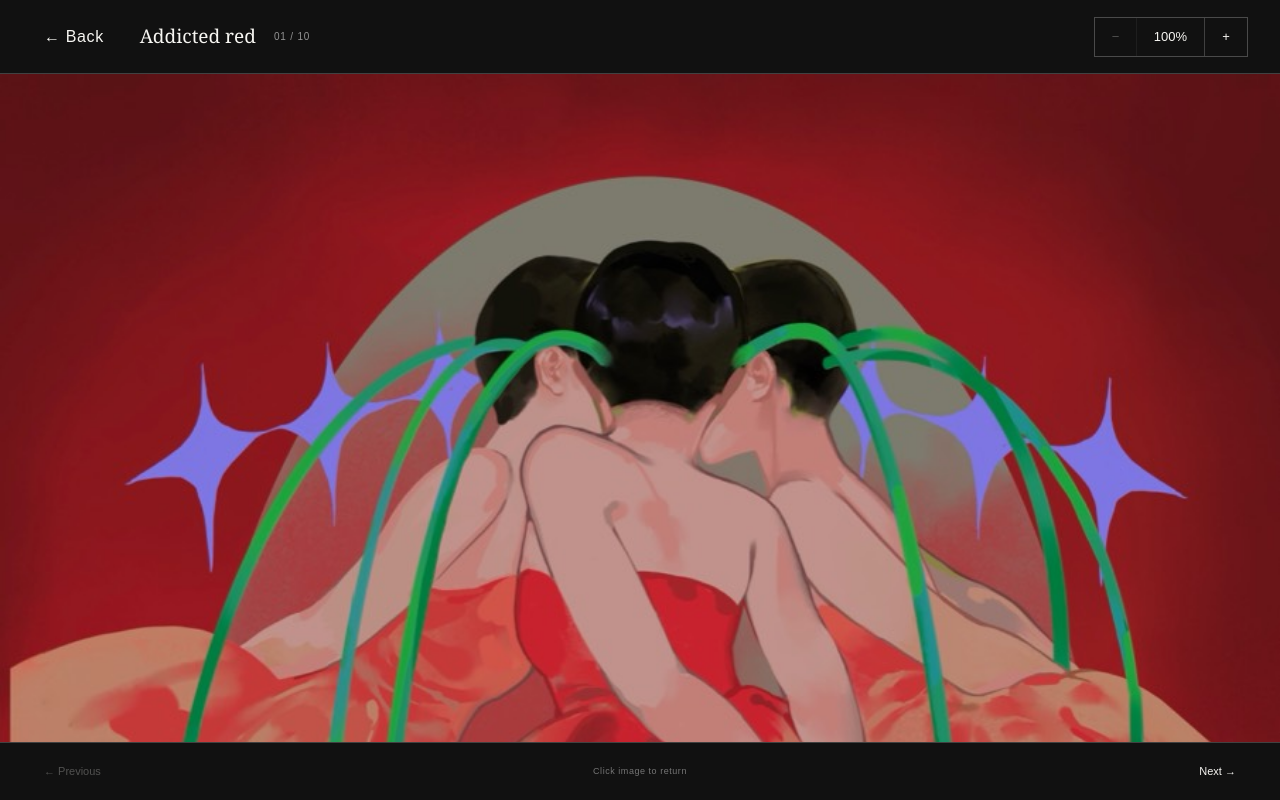
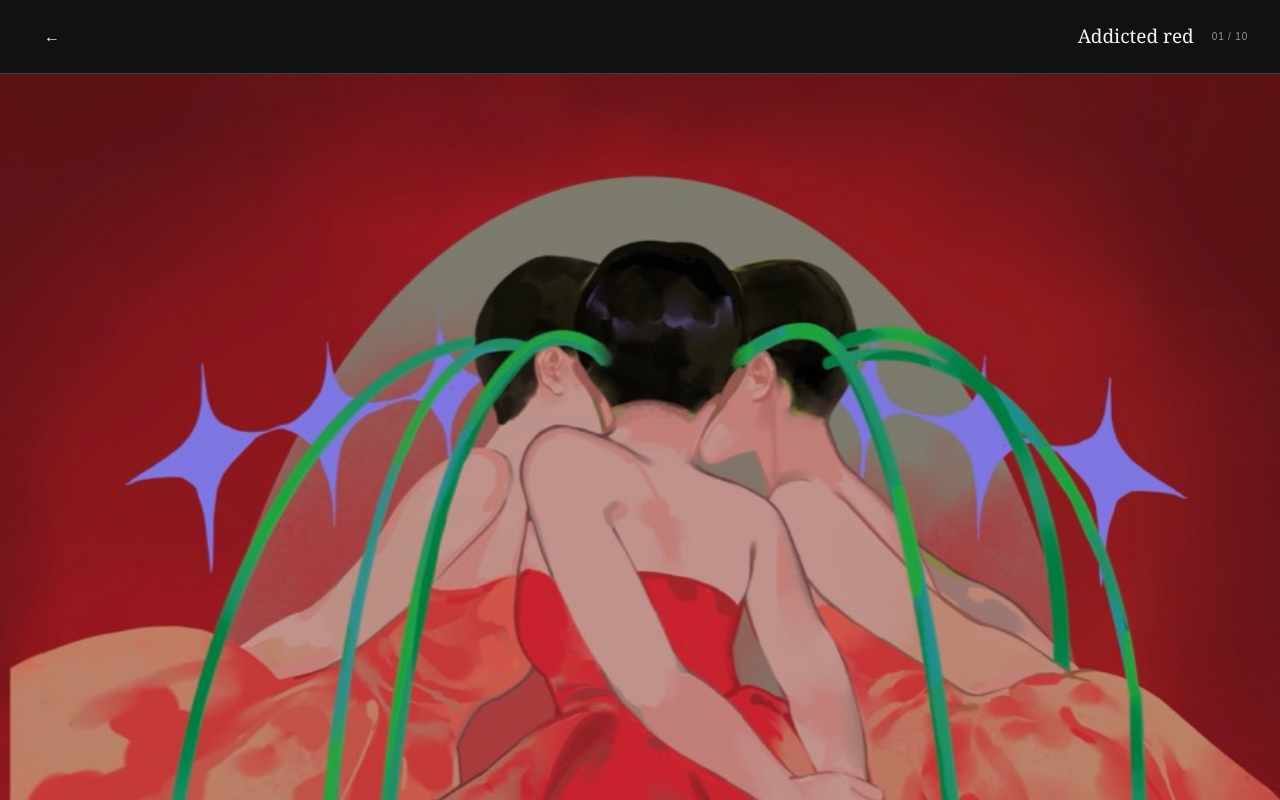
Before and after one commit to YoaUukiart/YoaUukiart.github.io, a Next.js app: page / in a window 1280 px wide. Both pictures are taken after a click on the button 640 px from the left and 1929 px from the top of the page. Shown: the part 1529-2329 px from the top of the page. Built offline with nearby package versions, Linux system fonts and the light colour scheme.

Commit message:
Add touch gestures to artwork viewer (#12)
Co-authored-by: YouUuki-playground <308586883+YouUuki-playground@users.noreply.github.com>

```diff
--- a/app/globals.css
+++ b/app/globals.css
@@ -427,7 +427,7 @@ a {
   inset: 0;
   z-index: 100;
   display: grid;
-  grid-template-rows: auto minmax(0, 1fr) auto;
+  grid-template-rows: auto minmax(0, 1fr);
   color: #f7f6f2;
   background: #111;
 }
@@ -440,7 +440,7 @@ a {
 .artwork-lightbox__header {
   min-height: 74px;
   display: grid;
-  grid-template-columns: auto 1fr auto;
+  grid-template-columns: auto 1fr;
   align-items: center;
   gap: 24px;
   padding: 12px clamp(16px, 2.5vw, 38px);
@@ -449,6 +449,7 @@ a {
 
 .artwork-lightbox__identity {
   display: flex;
+  justify-self: end;
   align-items: center;
   gap: 18px;
 }
@@ -466,56 +467,28 @@ a {
   letter-spacing: 0.08em;
 }
 
-.artwork-lightbox__zoom {
-  display: grid;
-  grid-template-columns: 42px 68px 42px;
-  border: 1px solid rgba(255, 255, 255, 0.24);
-}
-
-.artwork-lightbox__zoom button,
-.artwork-lightbox__back,
-.artwork-lightbox__footer button {
+.artwork-lightbox__back {
   border: 0;
   background: transparent;
   cursor: pointer;
 }
 
-.artwork-lightbox__zoom button {
-  min-height: 38px;
-  border-right: 1px solid rgba(255, 255, 255, 0.2);
-  font-size: 13px;
-}
-
-.artwork-lightbox__zoom button:last-child {
-  border-right: 0;
-}
-
-.artwork-lightbox__zoom button:hover,
-.artwork-lightbox__zoom button:focus-visible,
 .artwork-lightbox__back:hover,
-.artwork-lightbox__back:focus-visible,
-.artwork-lightbox__footer button:hover,
-.artwork-lightbox__footer button:focus-visible {
+.artwork-lightbox__back:focus-visible {
   color: #111;
   background: #f7f6f2;
   outline: none;
 }
 
-.artwork-lightbox button:disabled {
-  opacity: 0.28;
-  cursor: default;
-}
-
-.artwork-lightbox button:disabled:hover {
-  color: inherit;
-  background: transparent;
-}
-
 .artwork-lightbox__back {
   justify-self: start;
-  padding: 10px 12px;
-  font-size: 11px;
-  letter-spacing: 0.04em;
+  width: 40px;
+  height: 40px;
+  display: grid;
+  place-items: center;
+  padding: 0;
+  font-size: 20px;
+  line-height: 1;
 }
 
 .artwork-lightbox__scroll {
@@ -523,6 +496,8 @@ a {
   overflow: auto;
   overscroll-behavior: contain;
   cursor: default;
+  touch-action: none;
+  -webkit-overflow-scrolling: touch;
 }
 
 .artwork-lightbox__stage {
@@ -530,9 +505,7 @@ a {
   min-height: 100%;
   display: grid;
   place-items: center;
-  transition:
-    width 180ms ease,
-    height 180ms ease;
+  will-change: width, height;
 }
 
 .artwork-lightbox__stage img {
@@ -542,32 +515,6 @@ a {
   object-fit: contain;
   user-select: none;
   cursor: zoom-out;
-}
-
-.artwork-lightbox__footer {
-  min-height: 58px;
-  display: grid;
-  grid-template-columns: 1fr auto 1fr;
-  align-items: center;
-  gap: 24px;
-  padding: 8px clamp(16px, 2.5vw, 38px);
-  border-top: 1px solid rgba(255, 255, 255, 0.2);
-}
-
-.artwork-lightbox__footer button {
-  width: fit-content;
-  padding: 10px 12px;
-  font-size: 11px;
-}
-
-.artwork-lightbox__footer button:last-child {
-  justify-self: end;
-}
-
-.artwork-lightbox__footer span {
-  color: rgba(255, 255, 255, 0.42);
-  font-size: 9px;
-  letter-spacing: 0.06em;
 }
 
 .project-info {
@@ -606,12 +553,17 @@ a {
 }
 
 .project-info__panel > header button {
-  padding: 10px 12px;
+  width: 40px;
+  height: 40px;
+  display: grid;
+  place-items: center;
+  padding: 0;
   border: 1px solid var(--line);
   color: inherit;
   background: transparent;
   font: inherit;
-  font-size: 11px;
+  font-size: 20px;
+  line-height: 1;
   cursor: pointer;
 }
 
@@ -1132,7 +1084,7 @@ a {
   }
 
   .artwork-lightbox__header {
-    min-height: 112px;
+    min-height: 72px;
     grid-template-columns: auto 1fr;
     gap: 8px 18px;
     padding-top: 10px;
@@ -1146,20 +1098,6 @@ a {
 
   .artwork-lightbox__header strong {
     font-size: 15px;
-  }
-
-  .artwork-lightbox__zoom {
-    grid-column: 1 / -1;
-    grid-row: 2;
-    justify-self: center;
-  }
-
-  .artwork-lightbox__footer {
-    grid-template-columns: 1fr 1fr;
-  }
-
-  .artwork-lightbox__footer span {
-    display: none;
   }
 
   .project-info {
--- a/components/project-carousel.tsx
+++ b/components/project-carousel.tsx
@@ -13,6 +13,23 @@ type ProjectCarouselProps = {
   works: PortfolioWork[];
 };
 
+function getTouchDistance(touches: React.TouchList) {
+  const firstTouch = touches[0];
+  const secondTouch = touches[1];
+
+  return Math.hypot(
+    secondTouch.clientX - firstTouch.clientX,
+    secondTouch.clientY - firstTouch.clientY,
+  );
+}
+
+function getTouchCenter(touches: React.TouchList) {
+  return {
+    x: (touches[0].clientX + touches[1].clientX) / 2,
+    y: (touches[0].clientY + touches[1].clientY) / 2,
+  };
+}
+
 export function ProjectCarousel({
   projectNumber,
   title,
@@ -26,6 +43,22 @@ export function ProjectCarousel({
   const [lightboxIndex, setLightboxIndex] = useState<number | null>(null);
   const [infoOpen, setInfoOpen] = useState(false);
   const [zoom, setZoom] = useState(1);
+  const lightboxScrollRef = useRef<HTMLDivElement>(null);
+  const lightboxGestureRef = useRef({
+    startX: 0,
+    startY: 0,
+    lastX: 0,
+    lastY: 0,
+    startDistance: 0,
+    startZoom: 1,
+    startScrollLeft: 0,
+    startScrollTop: 0,
+    pinchOriginX: 0,
+    pinchOriginY: 0,
+    pinching: false,
+    moved: false,
+  });
+  const suppressImageClickUntilRef = useRef(0);
   const entryScrollYRef = useRef(0);
   const entryElementRef = useRef<HTMLElement | null>(null);
   const basePath = process.env.NEXT_PUBLIC_BASE_PATH ?? "";
@@ -203,10 +236,148 @@ export function ProjectCarousel({
     setZoom(1);
   }
 
-  function changeZoom(amount: number) {
-    setZoom((current) =>
-      Math.min(Math.max(Number((current + amount).toFixed(1)), 1), 4),
-    );
+  function handleLightboxTouchStart(
+    event: React.TouchEvent<HTMLDivElement>,
+  ) {
+    const gesture = lightboxGestureRef.current;
+
+    if (event.touches.length === 2) {
+      event.preventDefault();
+      const scrollContainer = lightboxScrollRef.current;
+      const scrollBounds = scrollContainer?.getBoundingClientRect();
+      const pinchCenter = getTouchCenter(event.touches);
+
+      gesture.startDistance = getTouchDistance(event.touches);
+      gesture.startZoom = zoom;
+      gesture.startScrollLeft = scrollContainer?.scrollLeft ?? 0;
+      gesture.startScrollTop = scrollContainer?.scrollTop ?? 0;
+      gesture.pinchOriginX = scrollBounds
+        ? pinchCenter.x - scrollBounds.left
+        : 0;
+      gesture.pinchOriginY = scrollBounds
+        ? pinchCenter.y - scrollBounds.top
+        : 0;
+      gesture.pinching = true;
+      gesture.moved = true;
+      suppressImageClickUntilRef.current = Date.now() + 500;
+      return;
+    }
+
+    if (event.touches.length === 1) {
+      const touch = event.touches[0];
+      gesture.startX = touch.clientX;
+      gesture.startY = touch.clientY;
+      gesture.lastX = touch.clientX;
+      gesture.lastY = touch.clientY;
+      gesture.pinching = false;
+      gesture.moved = false;
+    }
+  }
+
+  function handleLightboxTouchMove(event: React.TouchEvent<HTMLDivElement>) {
+    const gesture = lightboxGestureRef.current;
+
+    if (event.touches.length === 2 && gesture.startDistance > 0) {
+      event.preventDefault();
+      const scale = getTouchDistance(event.touches) / gesture.startDistance;
+      const nextZoom = Math.min(
+        Math.max(gesture.startZoom * scale, 1),
+        4,
+      );
+      const scrollContainer = lightboxScrollRef.current;
+      const scrollBounds = scrollContainer?.getBoundingClientRect();
+      const pinchCenter = getTouchCenter(event.touches);
+      const currentCenterX = scrollBounds
+        ? pinchCenter.x - scrollBounds.left
+        : gesture.pinchOriginX;
+      const currentCenterY = scrollBounds
+        ? pinchCenter.y - scrollBounds.top
+        : gesture.pinchOriginY;
+      const zoomRatio = nextZoom / gesture.startZoom;
+
+      gesture.pinching = true;
+      gesture.moved = true;
+      suppressImageClickUntilRef.current = Date.now() + 500;
+      setZoom(Number(nextZoom.toFixed(3)));
+      requestAnimationFrame(() => {
+        if (!scrollContainer) {
+          return;
+        }
+
+        scrollContainer.scrollLeft =
+          (gesture.startScrollLeft + gesture.pinchOriginX) * zoomRatio -
+          currentCenterX;
+        scrollContainer.scrollTop =
+          (gesture.startScrollTop + gesture.pinchOriginY) * zoomRatio -
+          currentCenterY;
+      });
+      return;
+    }
+
+    if (event.touches.length !== 1 || gesture.pinching) {
+      return;
+    }
+
+    const touch = event.touches[0];
+    const deltaX = touch.clientX - gesture.lastX;
+    const deltaY = touch.clientY - gesture.lastY;
+
+    if (
+      Math.abs(touch.clientX - gesture.startX) > 8 ||
+      Math.abs(touch.clientY - gesture.startY) > 8
+    ) {
+      gesture.moved = true;
+    }
+
+    if (zoom > 1) {
+      event.preventDefault();
+      lightboxScrollRef.current?.scrollBy({
+        left: -deltaX,
+        top: -deltaY,
+        behavior: "auto",
+      });
+    }
+
+    gesture.lastX = touch.clientX;
+    gesture.lastY = touch.clientY;
+  }
+
+  function handleLightboxTouchEnd(event: React.TouchEvent<HTMLDivElement>) {
+    const gesture = lightboxGestureRef.current;
+
+    if (event.touches.length > 0) {
+      return;
+    }
+
+    if (gesture.pinching) {
+      gesture.pinching = false;
+      gesture.moved = false;
+      suppressImageClickUntilRef.current = Date.now() + 500;
+      return;
+    }
+
+    const deltaX = gesture.lastX - gesture.startX;
+    const deltaY = gesture.lastY - gesture.startY;
+    const isHorizontalSwipe =
+      zoom === 1 &&
+      Math.abs(deltaX) >= 52 &&
+      Math.abs(deltaX) > Math.abs(deltaY) * 1.2;
+
+    if (isHorizontalSwipe) {
+      moveLightbox(deltaX < 0 ? 1 : -1);
+    }
+
+    if (gesture.moved || isHorizontalSwipe) {
+      suppressImageClickUntilRef.current = Date.now() + 500;
+    }
+
+    gesture.moved = false;
+  }
+
+  function handleLightboxTouchCancel() {
+    lightboxGestureRef.current.pinching = false;
+    lightboxGestureRef.current.moved = false;
+    suppressImageClickUntilRef.current = Date.now() + 500;
   }
 
   const lightboxWork =
@@ -340,7 +511,7 @@ export function ProjectCarousel({
               aria-label="Back to project"
               onClick={closeLightbox}
             >
-              ← Back
+              ←
             </button>
 
             <div className="artwork-lightbox__identity">
@@ -350,35 +521,16 @@ export function ProjectCarousel({
                 {works.length.toString().padStart(2, "0")}
               </span>
             </div>
-
-            <div className="artwork-lightbox__zoom" aria-label="Zoom controls">
-              <button
-                type="button"
-                aria-label="Zoom out"
-                onClick={() => changeZoom(-0.5)}
-                disabled={zoom === 1}
-              >
-                −
-              </button>
-              <button
-                type="button"
-                aria-label="Reset zoom"
-                onClick={() => setZoom(1)}
-              >
-                {Math.round(zoom * 100)}%
-              </button>
-              <button
-                type="button"
-                aria-label="Zoom in"
-                onClick={() => changeZoom(0.5)}
-                disabled={zoom === 4}
-              >
-                +
-              </button>
-            </div>
           </header>
 
-          <div className="artwork-lightbox__scroll">
+          <div
+            ref={lightboxScrollRef}
+            className="artwork-lightbox__scroll"
+            onTouchStart={handleLightboxTouchStart}
+            onTouchMove={handleLightboxTouchMove}
+            onTouchEnd={handleLightboxTouchEnd}
+            onTouchCancel={handleLightboxTouchCancel}
+          >
             <div
               className="artwork-lightbox__stage"
               style={{
@@ -392,29 +544,18 @@ export function ProjectCarousel({
                 src={`${basePath}${lightboxWork.image}`}
                 alt={lightboxWork.alt}
                 draggable={false}
-                title="Click to return"
-                onClick={closeLightbox}
+                title="Click to return · Swipe to change · Pinch to zoom"
+                onClick={(event) => {
+                  if (Date.now() < suppressImageClickUntilRef.current) {
+                    event.preventDefault();
+                    return;
+                  }
+
+                  closeLightbox();
+                }}
               />
             </div>
           </div>
-
-          <footer className="artwork-lightbox__footer">
-            <button
-              type="button"
-              onClick={() => moveLightbox(-1)}
-              disabled={lightboxIndex === 0}
-            >
-              ← Previous
-            </button>
-            <span>Click image to return</span>
-            <button
-              type="button"
-              onClick={() => moveLightbox(1)}
-              disabled={lightboxIndex === works.length - 1}
-            >
-              Next →
-            </button>
-          </footer>
         </div>
       ) : null}
 
@@ -438,7 +579,7 @@ export function ProjectCarousel({
                 aria-label="Back to projects"
                 onClick={closeProjectInfo}
               >
-                ← Back
+                ←
               </button>
               <span>YoaUuki / Project {projectLabel}</span>
             </header>
```
